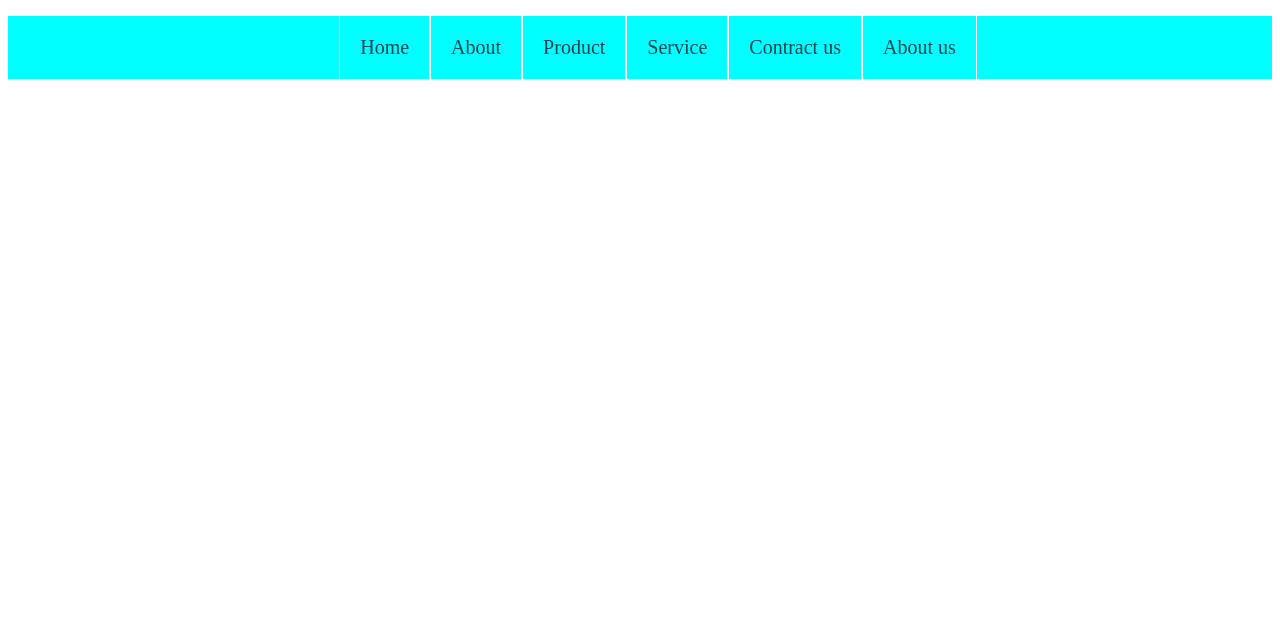
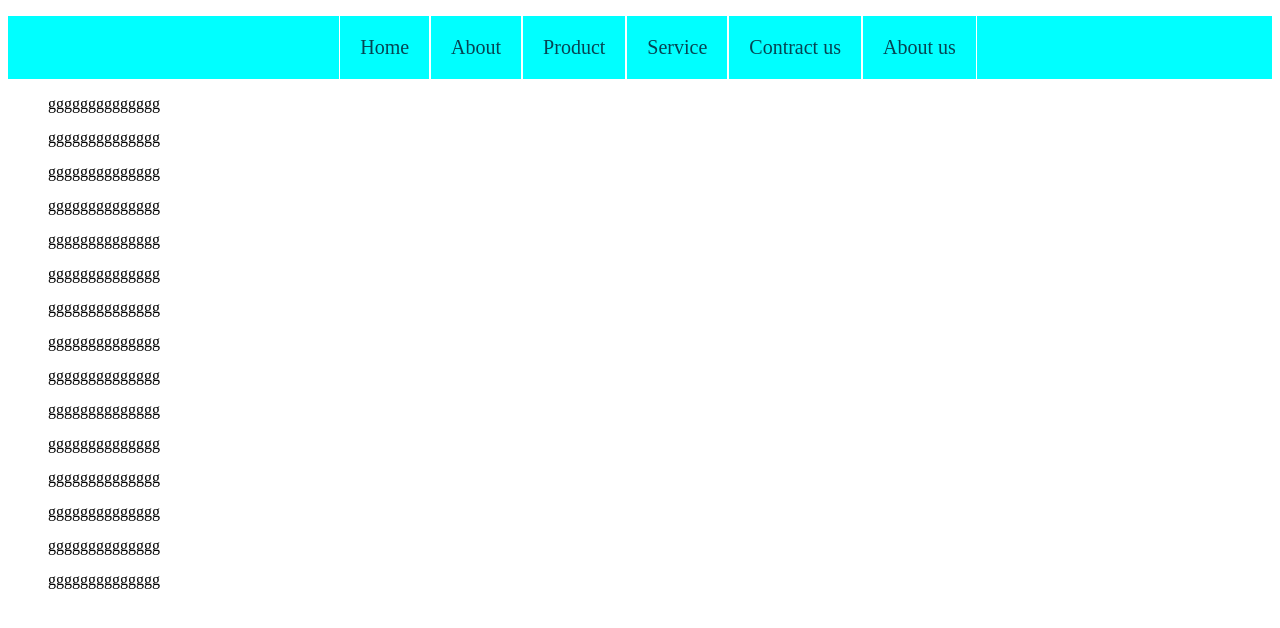
Before and after one commit to Jobaed-193/mega-menu, a plain HTML site: page index.html in a window 1280 px wide. Drawn offline with Linux system fonts and the light colour scheme.

Commit message:
Update index.html

```diff
--- a/index.html
+++ b/index.html
@@ -33,7 +33,21 @@
   </div>
 
   <div class="div">
-    <ul></ul>
+    <ul>gggggggggggggg</ul>
+    <ul>gggggggggggggg</ul>
+    <ul>gggggggggggggg</ul>
+    <ul>gggggggggggggg</ul>
+    <ul>gggggggggggggg</ul>
+    <ul>gggggggggggggg</ul>
+    <ul>gggggggggggggg</ul>
+    <ul>gggggggggggggg</ul>
+    <ul>gggggggggggggg</ul>
+    <ul>gggggggggggggg</ul>
+    <ul>gggggggggggggg</ul>
+    <ul>gggggggggggggg</ul>
+    <ul>gggggggggggggg</ul>
+    <ul>gggggggggggggg</ul>
+    <ul>gggggggggggggg</ul>
   </div>
 </body>
 </html>
```
